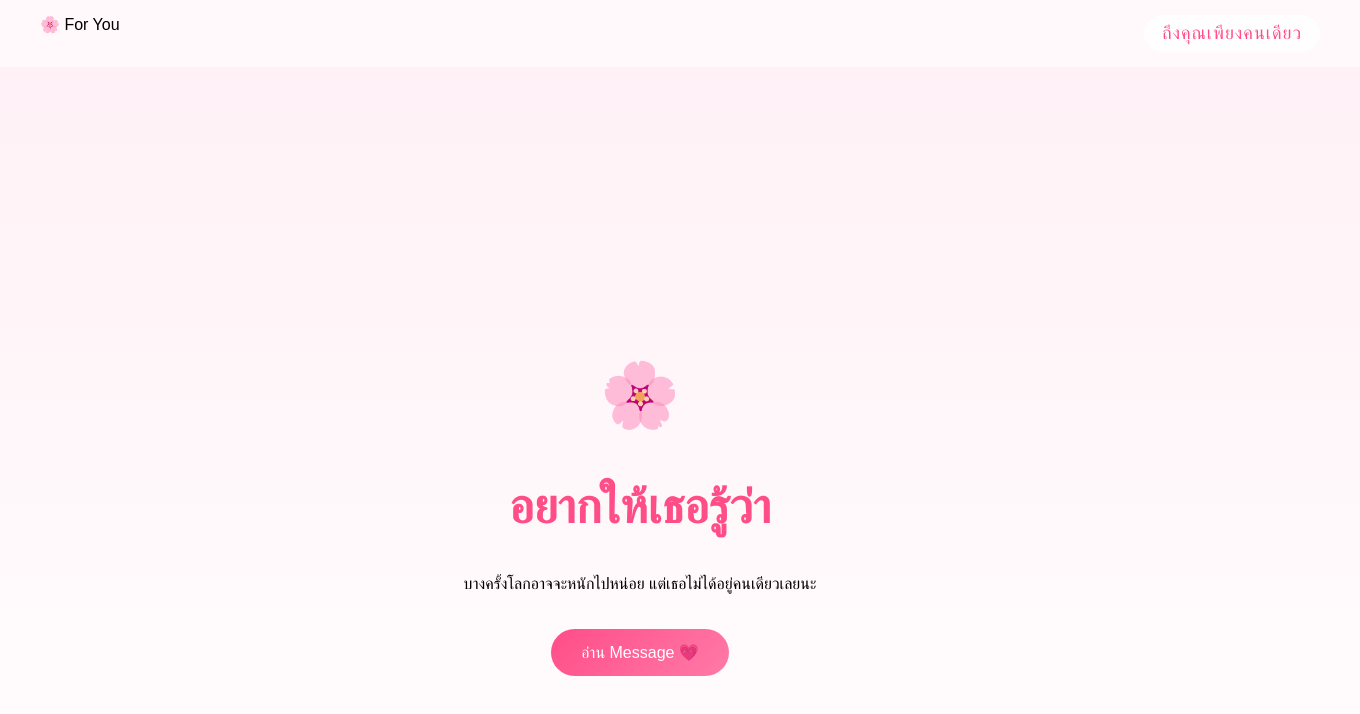
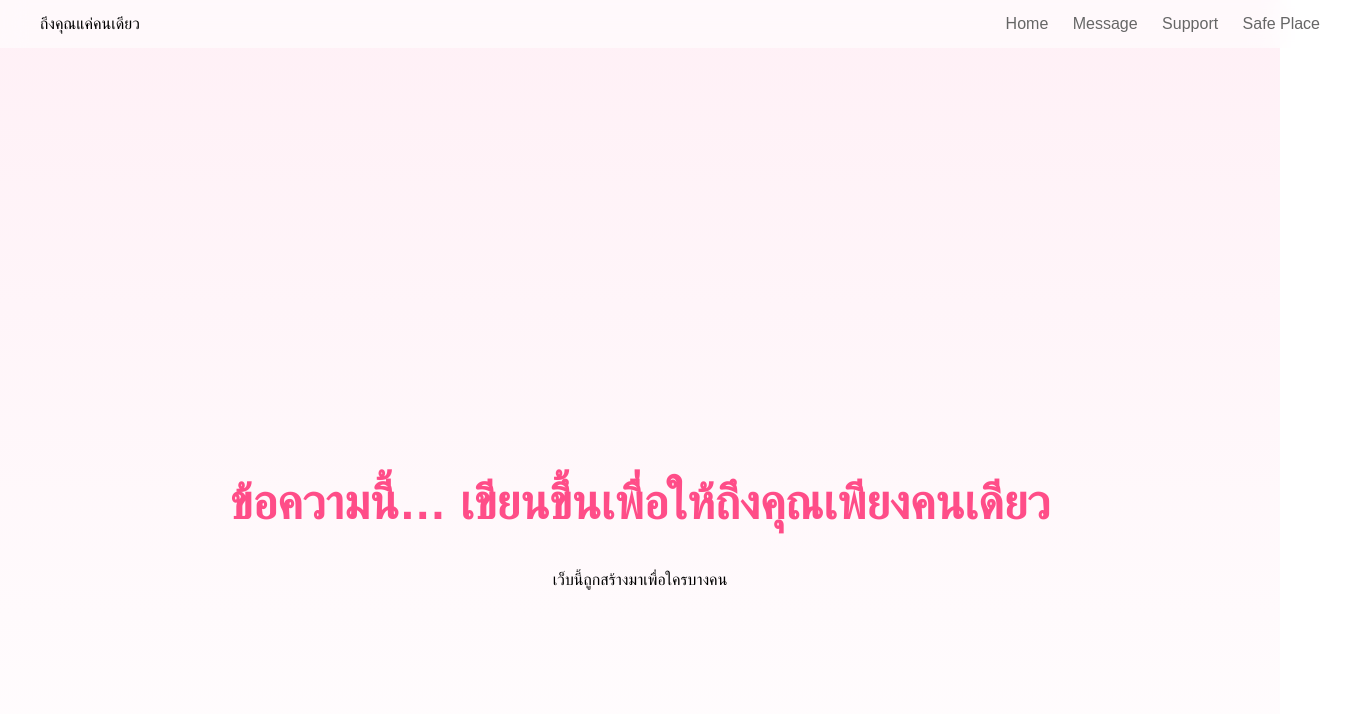
Before and after one commit to azthralxz/AZ, a plain HTML site: page index.html in a window 1280 px wide. Shown: the whole page, 1360 px wide, since content can reach past the window. Drawn offline with Linux system fonts and the light colour scheme.

Commit message:
Update index.html

```diff
--- a/index.html
+++ b/index.html
@@ -2,41 +2,37 @@
 <html lang="th">
 <head>
 <meta charset="UTF-8">
-<meta name="viewport" content="width=device-width, initial-scale=1.0">
-<title>For You 🌸</title>
+<title>ถึงคุณแค่คนเดียว</title>
 
 <link rel="stylesheet" href="css/main.css">
-<link rel="stylesheet" href="css/transition.css">
+<link rel="stylesheet" href="css/animation.css">
+
+<script defer src="js/router.js"></script>
+<script defer src="js/app.js"></script>
 </head>
 
 <body>
 
-<div id="loader"></div>
-<div id="navbar"></div>
+<div id="loader">
+  <div class="spinner"></div>
+</div>
 
-<main class="page">
+<nav class="navbar">
+  <div class="logo">ถึงคุณแค่คนเดียว</div>
+  <div class="nav-links">
+    <a data-link href="index.html">Home</a>
+    <a data-link href="message.html">Message</a>
+    <a data-link href="support.html">Support</a>
+    <a data-link href="safeplace.html">Safe Place</a>
+  </div>
+</nav>
 
-<section class="hero fade">
-<div class="emoji float">🌸</div>
-
-<h1>อยากให้เธอรู้ว่า</h1>
-
-<p>
-บางครั้งโลกอาจจะหนักไปหน่อย
-แต่เธอไม่ได้อยู่คนเดียวเลยนะ
-</p>
-
-<a href="message.html" class="btn link">
-อ่าน Message 💗
-</a>
-
-</section>
-
+<main class="page fade-enter">
+  <section class="hero">
+    <h1>ข้อความนี้… เขียนขึ้นเพื่อให้ถึงคุณเพียงคนเดียว</h1>
+    <p>เว็บนี้ถูกสร้างมาเพื่อใครบางคน</p>
+  </section>
 </main>
-
-<script src="js/layout.js"></script>
-<script src="js/transition.js"></script>
-<script src="js/app.js"></script>
 
 </body>
 </html>
```
